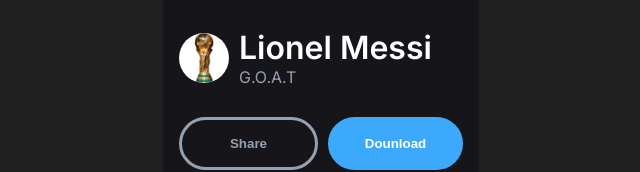
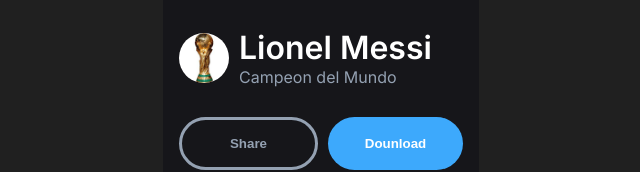
Before and after one commit to MarianoMercado/Card-Messi, a plain HTML site: page index.html in a window 1280 px wide. Shown: the part 392-564 px from the top of the page, without its empty margins (319-959 px from the left). Drawn offline with Linux system fonts and the light colour scheme.

Commit message:
change:user description

```diff
--- a/index.html
+++ b/index.html
@@ -20,7 +20,7 @@
             <div class="user__img"></div>
             <div class="user__text">
               <h1 class="user__title">Lionel Messi</h1>
-              <p class="user__desc">G.O.A.T</p>
+              <p class="user__desc">Campeon del Mundo</p>
             </div>
           </div>
           <div class="card__btns">
```
